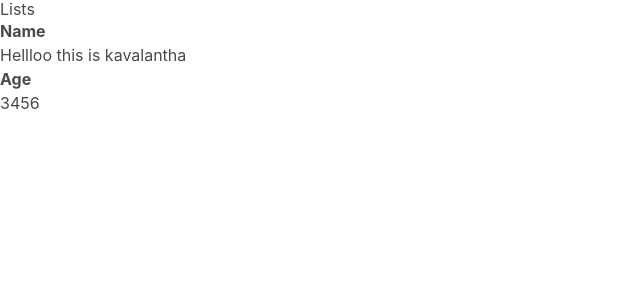
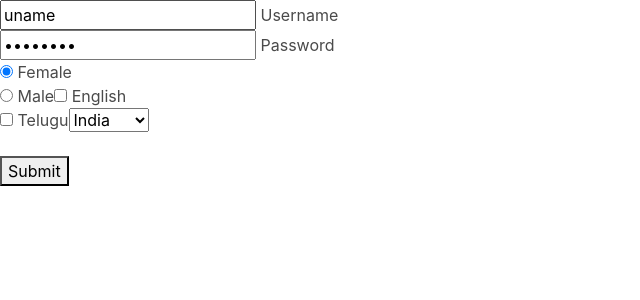
Before and after one commit to madhavi-anneboina/my-reactapp, a React (Create React App) app: page / in a window 1280 px wide. Shown: the top 300 px of the page, without its empty margins (0-640 px from the left). Built offline with nearby package versions, Linux system fonts and the light colour scheme.

Commit message:
changes added

```diff
--- a/src/App.js
+++ b/src/App.js
@@ -1,4 +1,4 @@
-// import './styles.css'
+
 import "bulma/css/bulma.css";
 import React, { useState } from "react";
 import Greet from "./components/Greet";
@@ -31,13 +31,22 @@ import HoverCounterTwo from "./components/HoverCounterTwo";
 const App = () => {
   return (
     <div>
-      <h1>Lists</h1>
-        <dl>
-          <dt>Name</dt>
-          <dd>Hellloo this is kavalantha</dd>
-          <dt>Age</dt>
-          <dd>3456</dd>
-        </dl>
+       <form className="form">
+        <input type="text" name="username"  value="uname"
+        placeholder="Username" /> Username <br/>
+        <input type="password" name="password"  value="password" placeholder="Password" /> Password <br/>
+        <input type="radio"  name="gender" value="female" checked /> Female <br/>
+        <input type="radio"  name="gender" value="Male"  /> Male
+        <input type="checkbox"  name="language" value="English"  /> English <br/>
+        <input type="checkbox"  name="language" value="Telugu"  /> Telugu
+        <select name="country"> <br/>
+          <option value="India">India</option>
+          <option value="USA">USA</option>
+          <option value="UK">UK</option>
+          <option value="Canada">Canada</option>
+        </select> <br/> <br/>
+        <button type="submit">Submit</button>
+       </form>
 
 
       {/* <Greet name="ramana">
--- a/src/index.css
+++ b/src/index.css
@@ -1,13 +1,5 @@
-body {
-  margin: 0;
-  font-family: -apple-system, BlinkMacSystemFont, 'Segoe UI', 'Roboto', 'Oxygen',
-    'Ubuntu', 'Cantarell', 'Fira Sans', 'Droid Sans', 'Helvetica Neue',
-    sans-serif;
-  -webkit-font-smoothing: antialiased;
-  -moz-osx-font-smoothing: grayscale;
+.form{
+   display: block;
+  flex-direction: column;
+  gap: 50px;
 }
-
-code {
-  font-family: source-code-pro, Menlo, Monaco, Consolas, 'Courier New',
-    monospace;
-}
```
